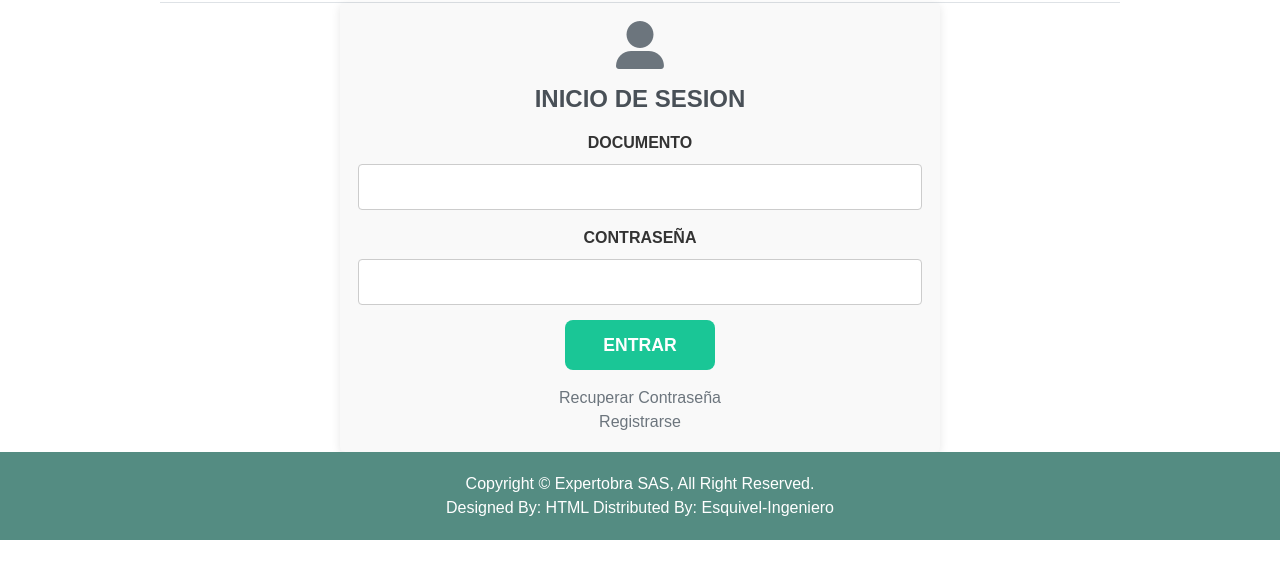
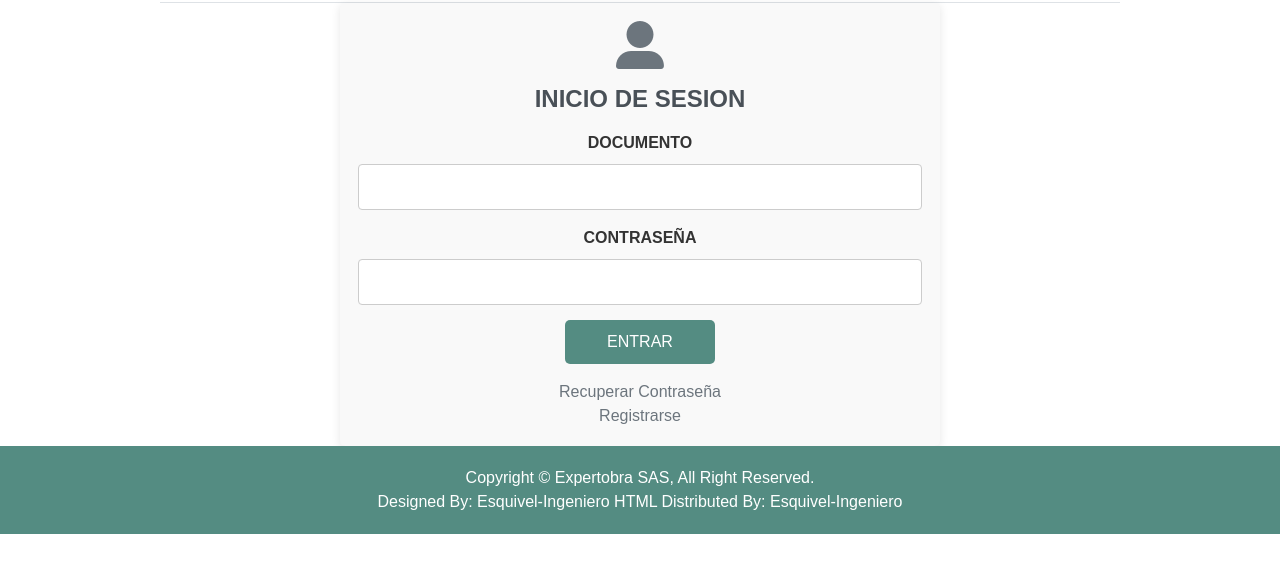
Before and after one commit to LGomez311/Luis_Gomez_Recu_Front, a plain HTML site: page iniciosesion.html in a window 1280 px wide. Shown: the part 92-670 px from the top of the page. Drawn offline with nearby package versions, Linux system fonts and the light colour scheme.

Commit message:
commit 7

```diff
--- a/iniciosesion.html
+++ b/iniciosesion.html
@@ -34,7 +34,7 @@
                         <label for="contrasena" class="form-label label-red">CONTRASEÑA</label>
                         <input type="password" class="form-control" id="contrasena" placeholder="">
 
-                        <button type="submit" class="btn btn-primary btn-custom-blue">ENTRAR</button>
+                        <button type="submit" class="btn">ENTRAR</button>
 
                 <div class="mt-3">
                    <a href="recupC.html" class="d-block link-secondary text-decoration-none">Recuperar Contraseña</a>
@@ -57,7 +57,7 @@
                 <span class="unico"> Expertobra SAS, </span> All Right Reserved.
 
                 <br>
-                Designed By: <span class="unico"> HTML </span> Distributed By: <span class="unico"> Esquivel-Ingeniero </span>
+                Designed By: Esquivel-Ingeniero <span class="unico"> HTML </span> Distributed By: <span class="unico"> Esquivel-Ingeniero </span>
                 <br>
 
 
```
Also changed, not shown: recupC.html (+1 -1 lines).
